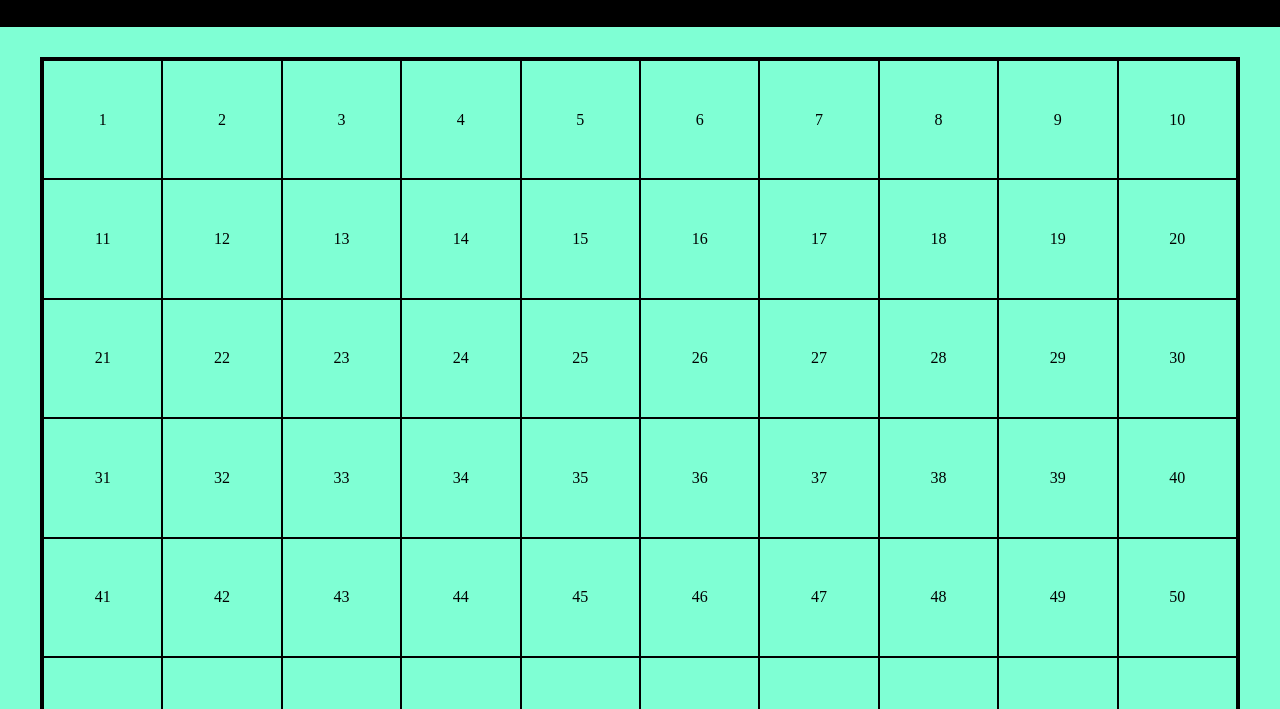
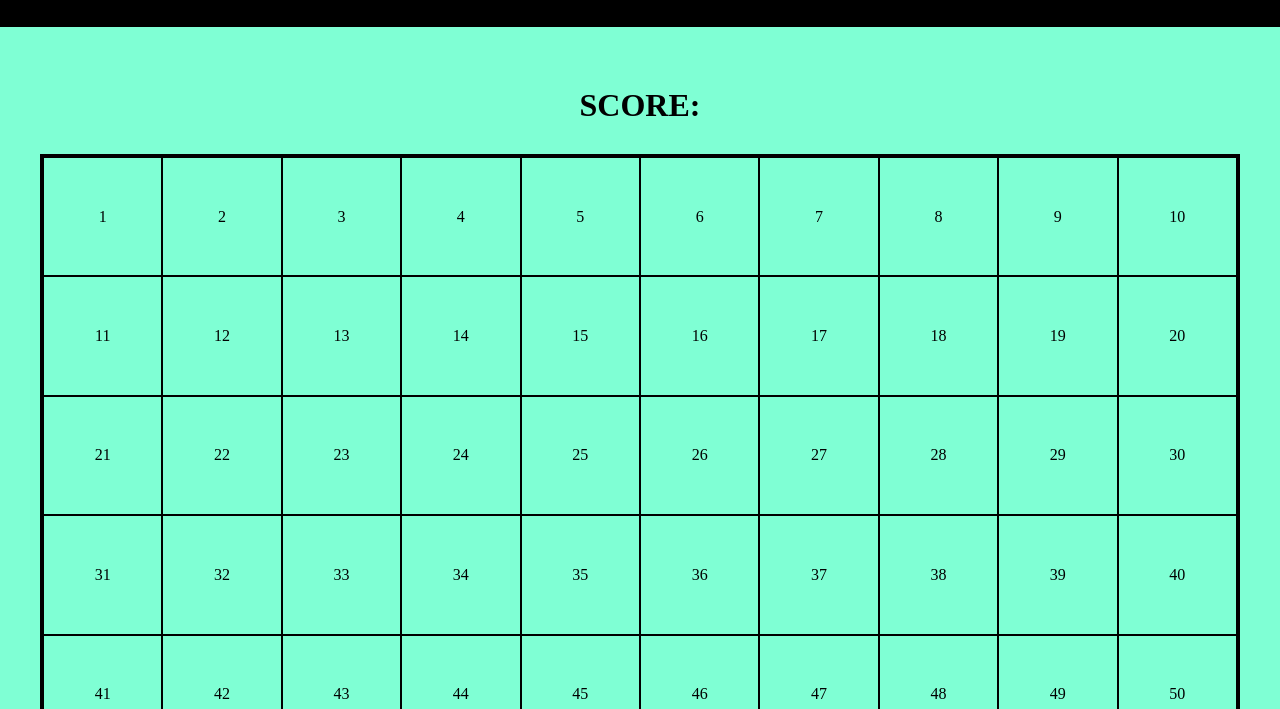
Before and after one commit to SimoneDUrso/js-campominato-dom, a plain HTML site: page index.html in a window 1280 px wide. Both pictures are taken after a click on the button "Gioca". Shown: the part 91-800 px from the top of the page. Drawn offline with Linux system fonts and the light colour scheme.

Commit message:
[FIX] Modified h1 in HTML and the score written in JS

```diff
--- a/css/style.css
+++ b/css/style.css
@@ -78,3 +78,11 @@ main {
 .clicked-bomb {
     background-color: red;
 }
+
+.ta-center {
+    text-align: center;
+}
+
+.my-30 {
+    margin: 30px 0px;
+}
--- a/index.html
+++ b/index.html
@@ -26,7 +26,7 @@
 
     <!-- MAIN -->
     <main>
-        <h2 id="score"></h2>
+        <h1 id="score" class="ta-center my-30"></h1>
         <div id="grid"></div>
     </main>
 
--- a/js/script.js
+++ b/js/script.js
@@ -74,6 +74,7 @@ btn.addEventListener("click", function () {
     grid.innerHTML = "";
     score = 0;
     gameOver = false;
+    document.getElementById("score").innerText = "SCORE:";
 
     bombsGenerate();
 
```
